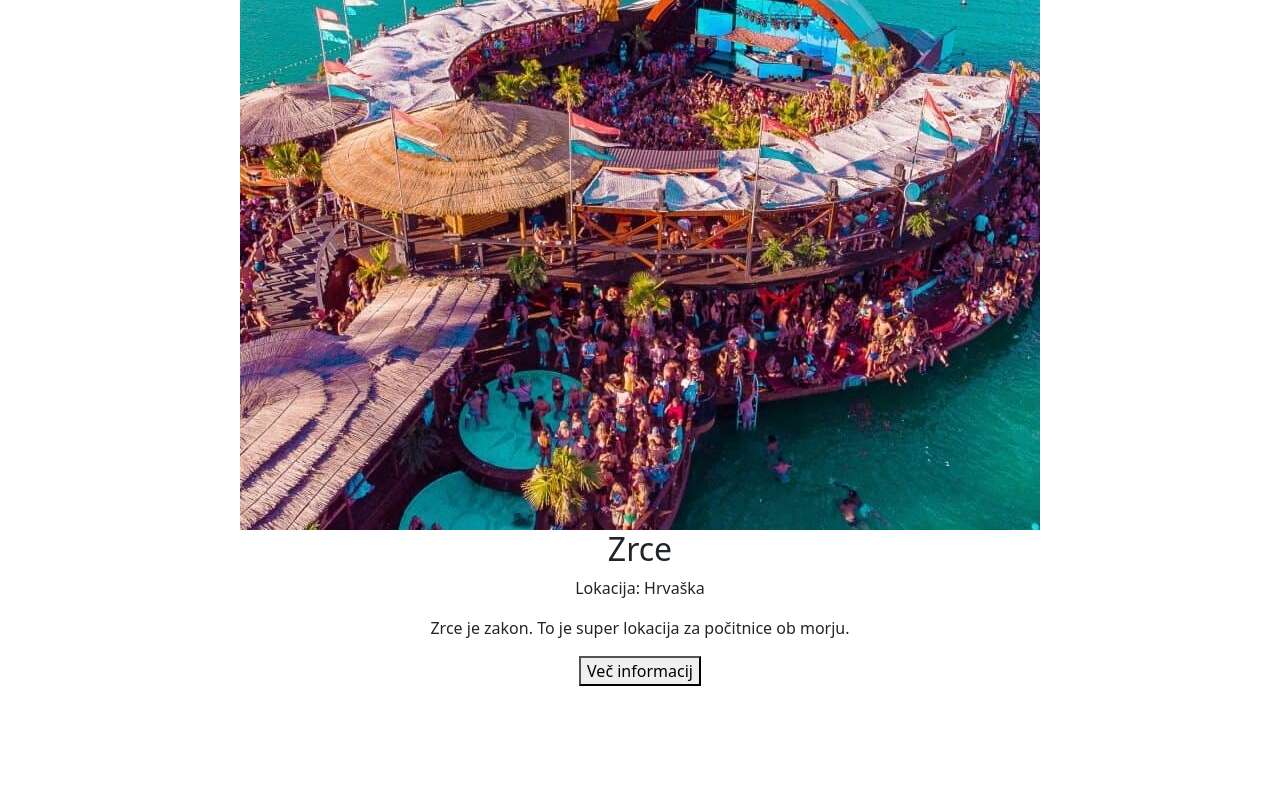
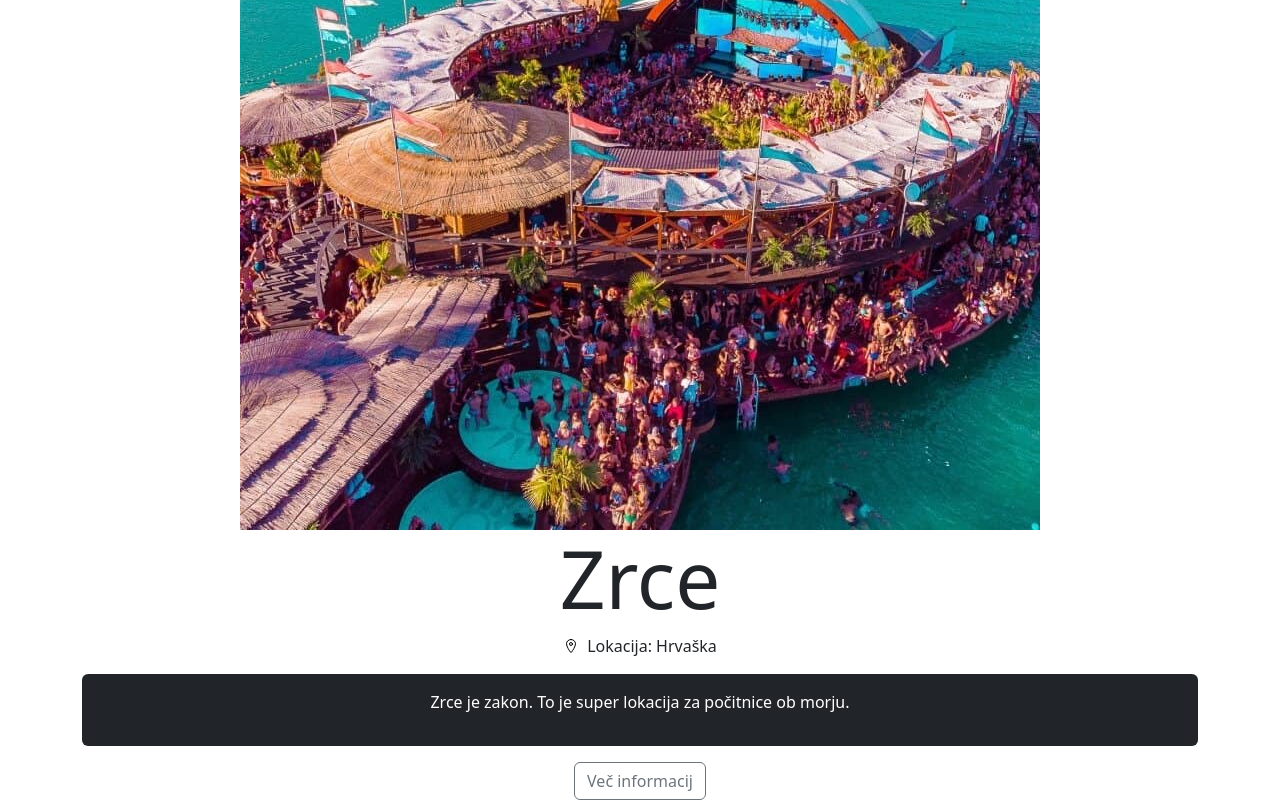
Before and after one commit to Sabinapa/yugo-events-frontend, a React (Create React App) app: page /info in a window 1280 px wide. Shown: the part 270-1070 px from the top of the page. Before the commit the page ends 956 px from the top, so only its background shows below. Built offline with nearby package versions, Linux system fonts and the light colour scheme.

Commit message:
feat: added css to components InfoPage.js and InfoPage2.js

```diff
--- a/src/components/InfoPage.js
+++ b/src/components/InfoPage.js
@@ -11,19 +11,39 @@ const InfoPage = ({ locationData }) => {
     };
 
     return (
-        <div className="location-info">
-            <img src="/images/zrce-hr.jpg" alt="Zrce" className="location-image" />
-            <div className="location-details">
-                <h2> Zrce </h2>
-                <p>Lokacija: Hrvaška</p>
-                <div className="description">
-                    <p> Zrce je zakon. To je super lokacija za počitnice ob morju.</p>
+        <div className="container">
+            <div className="row">
+                <div className="col">
+                    <img src="/images/zrce-hr.jpg" alt="Zrce" className="img-fluid" />
                 </div>
-                <button onClick={handleButtonClick}>Več informacij</button>
+            </div>
+            <div className="row">
+                <div className="col">
+                    <div className="location-details">
+                        <h2 className="font-weight-bold display-1">Zrce</h2>
+
+                        <div style={{
+                            display: 'flex',
+                            alignItems: 'center',
+                            justifyContent: 'center',
+                            marginBottom: '1rem'
+                        }}>
+                            <img src="/images/location-outline.svg" alt="Opis slike"
+                                 style={{width: 'auto', height: '1em', marginRight: '0.5rem', maxHeight: '1em'}}/>
+                            <p style={{margin: 0}}>Lokacija: Hrvaška</p>
+                        </div>
+                        <div className="description bg-dark text-white p-3 rounded mb-3">
+                            <p>Zrce je zakon. To je super lokacija za počitnice ob morju.</p>
+                        </div>
+
+                        <button className="btn btn-outline-secondary" onClick={handleButtonClick}>
+                            Več informacij
+                        </button>
+                    </div>
+                </div>
             </div>
         </div>
     );
 };
 
-
 export default InfoPage;
--- a/src/components/InfoPage2.js
+++ b/src/components/InfoPage2.js
@@ -4,13 +4,35 @@ import React from 'react';
 const InfoPage2 = ({ locationData }) => {
 
     return (
-        <div className="location-info">
-            <img src="/images/zrce-hr.jpg" alt="Zrce" className="location-image" />
-            <div className="location-details">
-                <h2> Zrce </h2>
-                <p>Lokacija: Hrvaška</p>
-                <div className="description">
-                    <p> Zrce je zakon. To je super lokacija za počitnice ob morju.</p>
+        <div className="container-fluid">
+            <div className="row">
+                <div className="col">
+                    <img src="/images/kranjskagora.jpg" alt="Kranjska Gora" className="img-fluid mx-auto"
+                         style={{maxWidth: '70%', height: 'auto'}}/>
+                </div>
+            </div>
+            <div className="row">
+                <div className="col">
+                    <div className="location-details">
+                        <h2 className="font-weight-bold display-1 mb-4">Kranjska gora</h2>
+
+                        <div style={{
+                            display: 'flex',
+                            alignItems: 'center',
+                            justifyContent: 'center',
+                            marginBottom: '2rem'
+                        }}>
+                            <img src="/images/location-outline.svg" alt="Opis slike"
+                                 style={{width: 'auto', height: '1em', marginRight: '0.5rem', maxHeight: '1em'}}/>
+                            <p style={{margin: 0}}>Lokacija: Hrvaška</p>
+                        </div>
+
+                        <div className="description bg-dark text-white p-3 rounded mb-3"
+                             style={{maxWidth: '70%', margin: '0 auto'}}>
+                            <p>Zrce je zakon. To je super lokacija za počitnice ob morju.</p>
+                        </div>
+
+                    </div>
                 </div>
             </div>
         </div>
```
Also changed, not shown: public/images/kranjskagora.jpg (added), public/images/location-outline.svg (added).
